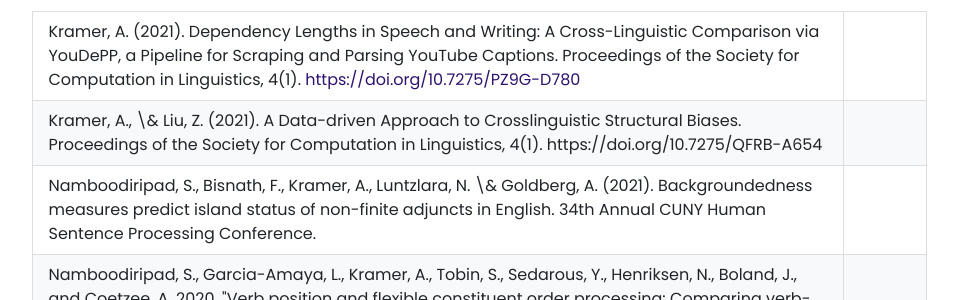
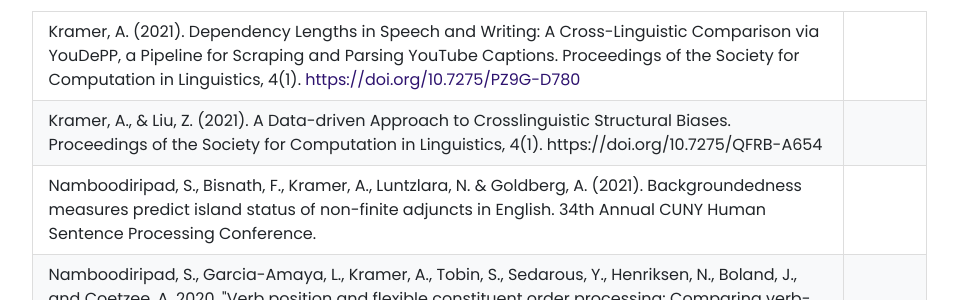
Before and after one commit to mathewajk/mathewajk.github.io, a Jekyll site: the page built from pages/cv.html, in a window 1280 px wide and 900 px high, scrolled down 556 px. Shown: the part 151-451 px from the top of the window, without its empty margins (161-1119 px from the left). Built offline with Jekyll 4.4.1, drawn with Linux system fonts in a browser that asks for light colours; some web fonts are replaced.

Commit message:
Update profile image and fix typo

```diff
--- a/_config.yml
+++ b/_config.yml
@@ -115,7 +115,7 @@
 
 webmentions:
   author:
-    photo: /assets/images/profileimg.jpg
+    photo: /assets/images/profileimg_5132021_small.jpg
   username: alexkramer.io
   # Use my own cache folder
   cache_folder: .cache
--- a/pages/cv.html
+++ b/pages/cv.html
@@ -21,8 +21,8 @@
 <h4>Posters</h4>
 <table>
   <tr><td class="right-column">Kramer, A. (2021). Dependency Lengths in Speech and Writing: A Cross-Linguistic Comparison via YouDePP, a Pipeline for Scraping and Parsing YouTube Captions. Proceedings of the Society for Computation in Linguistics, 4(1). <a target="blank" href="https://doi.org/10.7275/PZ9G-D780">https://doi.org/10.7275/PZ9G-D780</a></td><td></td></tr>
-  <tr><td class="right-column">Kramer, A., \& Liu, Z. (2021). A Data-driven Approach to Crosslinguistic Structural Biases. Proceedings of the Society for Computation in Linguistics, 4(1). https://doi.org/10.7275/QFRB-A654</td><td></td></tr>
-  <tr><td class="right-column">Namboodiripad, S., Bisnath, F., Kramer, A., Luntzlara, N. \& Goldberg, A. (2021). Backgroundedness measures predict island status of non-finite adjuncts in English. 34th Annual CUNY Human Sentence Processing Conference.</td><td></td></tr>
+  <tr><td class="right-column">Kramer, A., & Liu, Z. (2021). A Data-driven Approach to Crosslinguistic Structural Biases. Proceedings of the Society for Computation in Linguistics, 4(1). https://doi.org/10.7275/QFRB-A654</td><td></td></tr>
+  <tr><td class="right-column">Namboodiripad, S., Bisnath, F., Kramer, A., Luntzlara, N. & Goldberg, A. (2021). Backgroundedness measures predict island status of non-finite adjuncts in English. 34th Annual CUNY Human Sentence Processing Conference.</td><td></td></tr>
   <tr><td class="right-column">Namboodiripad, S., Garcia-Amaya, L., Kramer, A., Tobin, S., Sedarous, Y., Henriksen, N., Boland, J., and Coetzee, A. 2020. "Verb position and flexible constituent order processing: Comparing verb-final and verb-medial languages." 33rd Annual CUNY Human Sentence Processing Conference. University of Massachusetts, Amherst.</td><td><a target="blank" href="/assets/posters/CUNY2020_poster.png">Poster</a></td></tr>
   <tr><td class="right-column">Kramer, A. and S. Namboodiripad. 2020. "Toward a more accurate typology: Defining constituent order flexibility in WALS, AUTOTYP, and beyond." LSA 2020, New Orleans, LA.</td><td><a target="blank" href="/assets/posters/LSA2020_poster.jpg">Poster</a></td></tr>
 </table>
```
Also changed, not shown: assets/images/profileimg_5132021.jpeg (added), assets/images/profileimg_5132021_small.jpeg (added), 1 other file.
